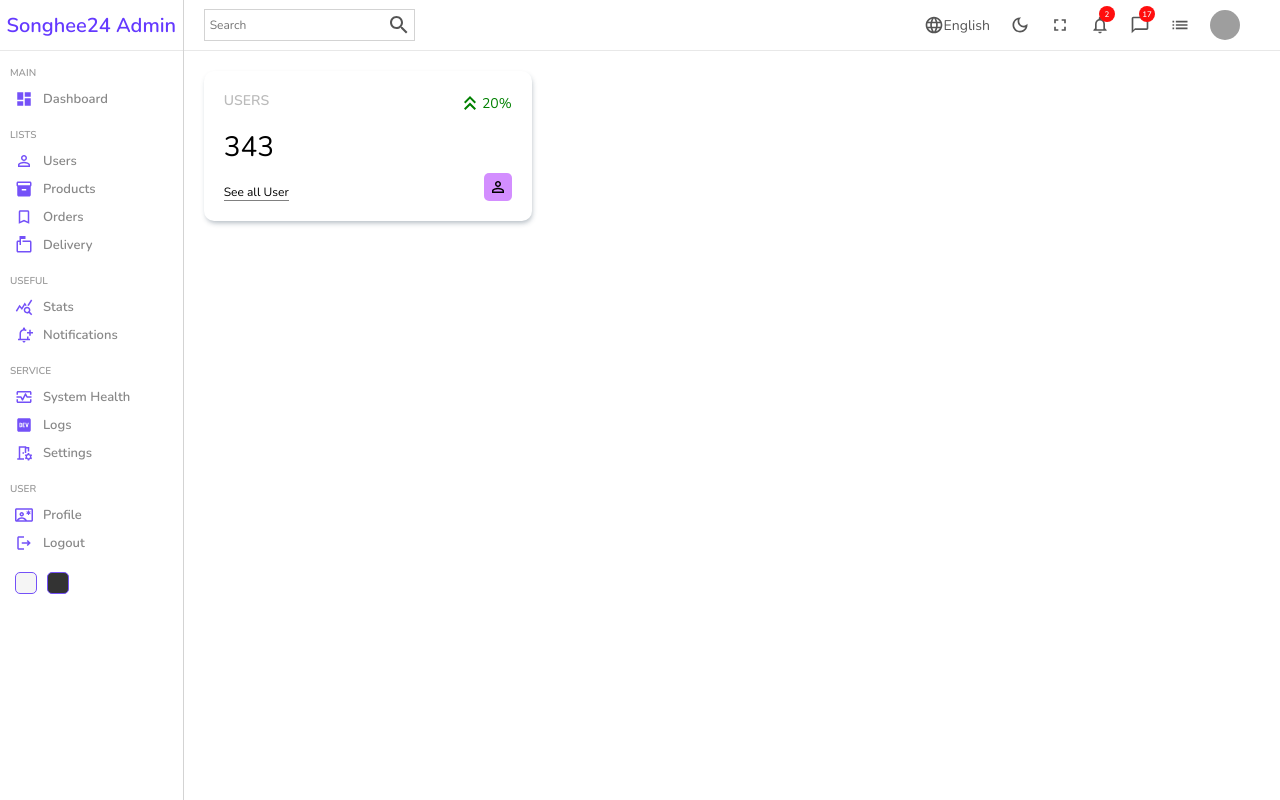
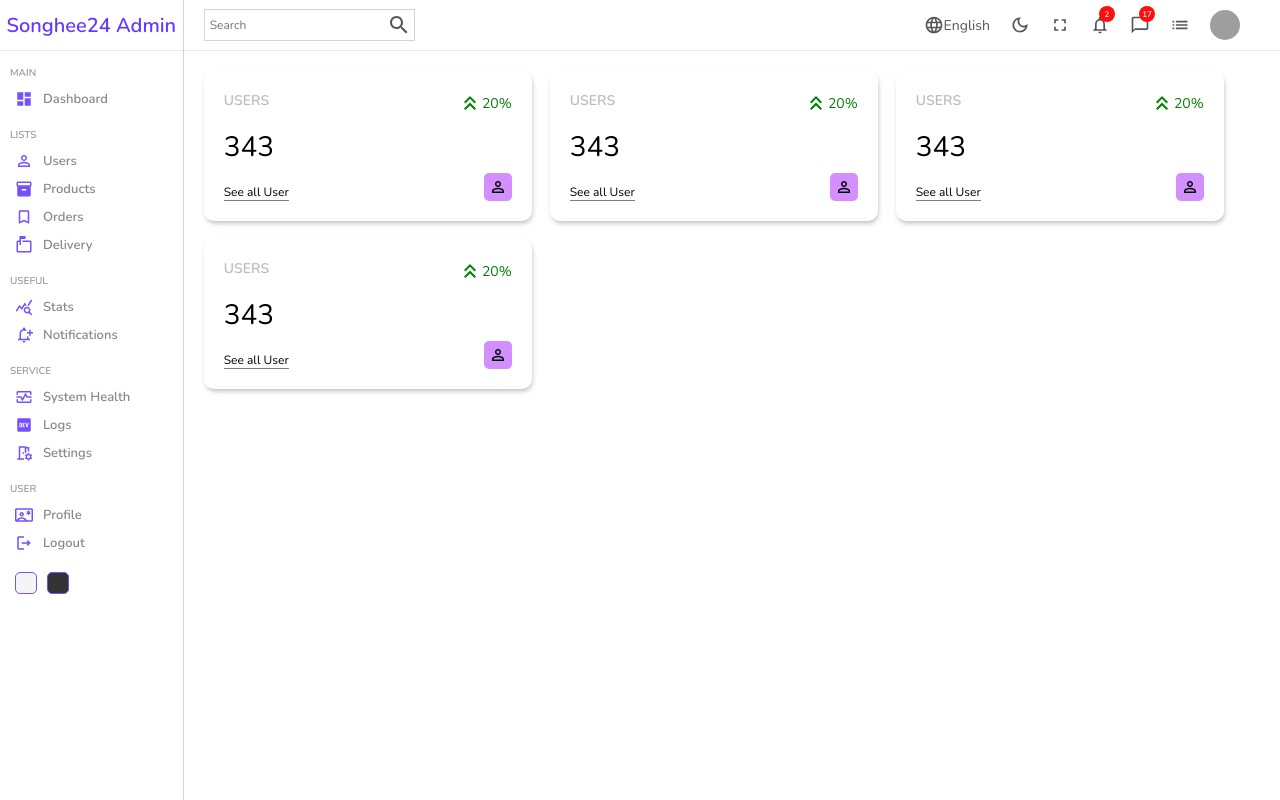
Before and after one commit to songhee24/admin-dashboard, a React (Create React App) app: page / in a window 1280 px wide. Built offline with nearby package versions, Linux system fonts and the light colour scheme; grey boxes are pictures that could not be loaded.

Commit message:
created some animations and lib for handling count animation

```diff
--- a/package.json
+++ b/package.json
@@ -11,6 +11,7 @@
     "@testing-library/react": "^13.3.0",
     "@testing-library/user-event": "^13.5.0",
     "react": "^18.2.0",
+    "react-countup": "^6.3.0",
     "react-dom": "^18.2.0",
     "react-router-dom": "^6.3.0",
     "react-scripts": "5.0.1",
--- a/src/components/widget/index.jsx
+++ b/src/components/widget/index.jsx
@@ -3,18 +3,22 @@ import KeyboardDoubleArrowUpOutlinedIcon from '@mui/icons-material/KeyboardDoubl
 import PersonOutlineOutlinedIcon from '@mui/icons-material/PersonOutlineOutlined';
 
 import './widget.scss';
+import CountUp from 'react-countup';
 
-const Widget = ({ title, countInfo, link, percentage }) => {
+const Widget = ({ type, title, countInfo, link, percentage }) => {
     return (
-        <div className="widget">
+        <div className="widget bounce">
             <div className="left">
                 <span className="title">{title}</span>
-                <span className="counter">{countInfo}</span>
+                <span className="counter">
+                    <CountUp end={countInfo} />
+                </span>
                 <span className="link">{link}</span>
             </div>
             <div className="right">
                 <div className="percentage positive">
-                    <KeyboardDoubleArrowUpOutlinedIcon /> {percentage}
+                    <KeyboardDoubleArrowUpOutlinedIcon />{' '}
+                    <CountUp end={percentage} suffix={'%'} />
                 </div>
                 <PersonOutlineOutlinedIcon className="icon" />
             </div>
--- a/src/components/widget/widget.scss
+++ b/src/components/widget/widget.scss
@@ -8,6 +8,12 @@
   -moz-box-shadow: 1px 3px 5px -1px rgba(34, 60, 80, 0.34);
   box-shadow: 1px 3px 5px -1px rgba(34, 60, 80, 0.34);
   border-radius: 10px;
+  animation-duration: 1.5s;
+
+  &.bounce {
+    animation-name: bounce;
+    animation-timing-function: ease;
+  }
 
   .left, .right {
     display: flex;
@@ -56,3 +62,9 @@
   }
 
 }
+
+
+@keyframes bounce {
+  0%   { transform: translateY(120px);  opacity: 0; }
+  100% { transform: translateY(0); opacity: 1 }
+}
--- a/src/pages/home/Home.jsx
+++ b/src/pages/home/Home.jsx
@@ -12,10 +12,32 @@ const Home = () => {
                 <Navbar />
                 <div className="widgets">
                     <Widget
+                        type="user"
                         title="USERS"
                         countInfo="343"
                         link="See all User"
-                        percentage="20%"
+                        percentage="20"
+                    />
+                    <Widget
+                        type="order"
+                        title="USERS"
+                        countInfo="343"
+                        link="See all User"
+                        percentage="20"
+                    />
+                    <Widget
+                        type="erarning"
+                        title="USERS"
+                        countInfo="343"
+                        link="See all User"
+                        percentage="20"
+                    />
+                    <Widget
+                        type="balance"
+                        title="USERS"
+                        countInfo="343"
+                        link="See all User"
+                        percentage="20"
                     />
                 </div>
             </div>
--- a/src/pages/home/home.scss
+++ b/src/pages/home/home.scss
@@ -4,12 +4,22 @@
   .home-container {
     // i don't have fixed values of size the window, sow just passing flex
     flex: 6;
-
+    flex-wrap: wrap;
     .widgets {
       flex-wrap: wrap;
       display: flex;
       padding: 20px;
       gap: 18px;
+
+      .widget:first-child {
+        animation-delay: 0s;
+      }
+      .widget:nth-child(2) {
+        animation-delay: 0.2s;
+      }
+      .widget:nth-child(3) {
+        animation-delay: 0.3s;
+      }
     }
   }
 }
```
Also changed, not shown: 1 other file (tests, documents, lock files or other folders).
